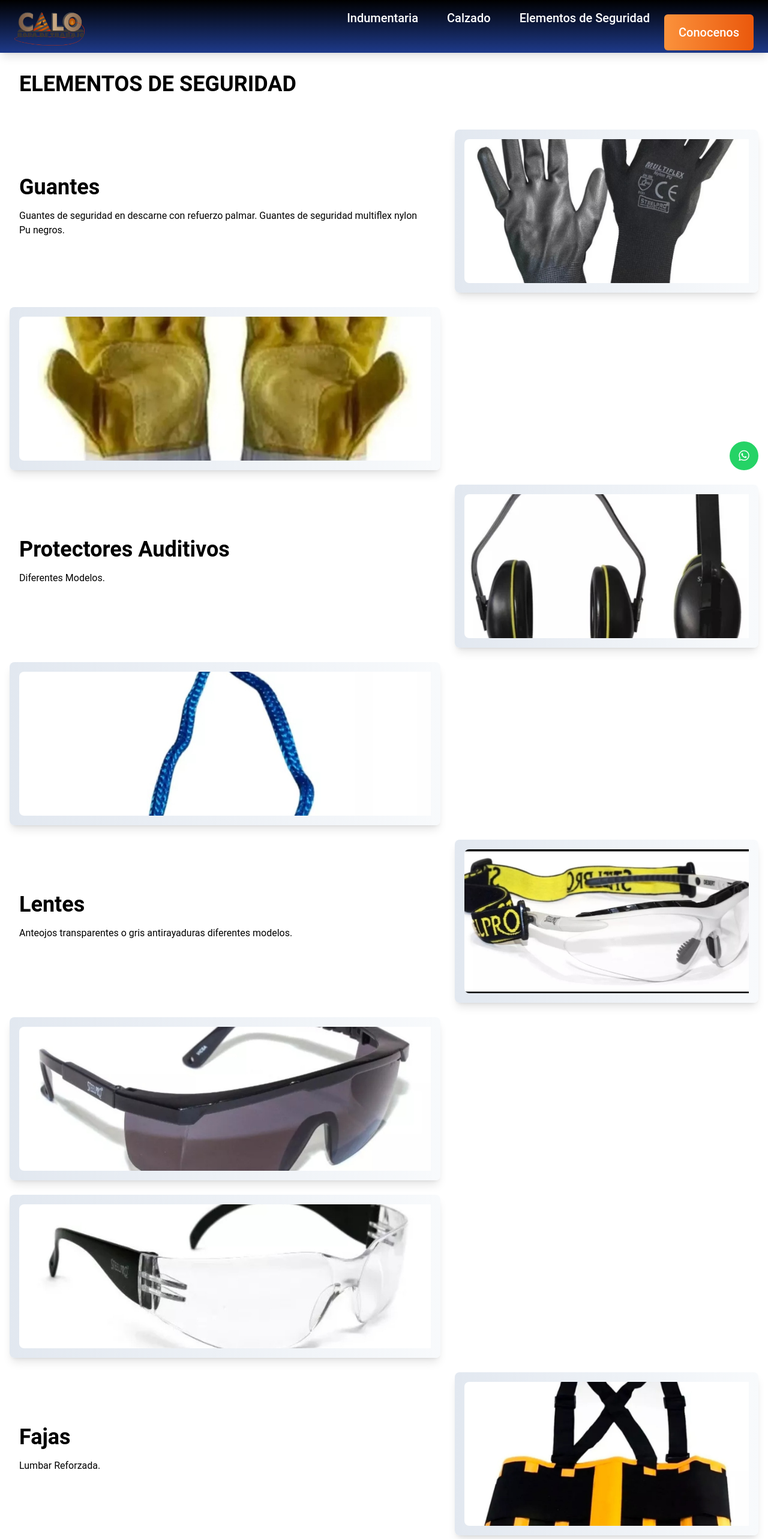
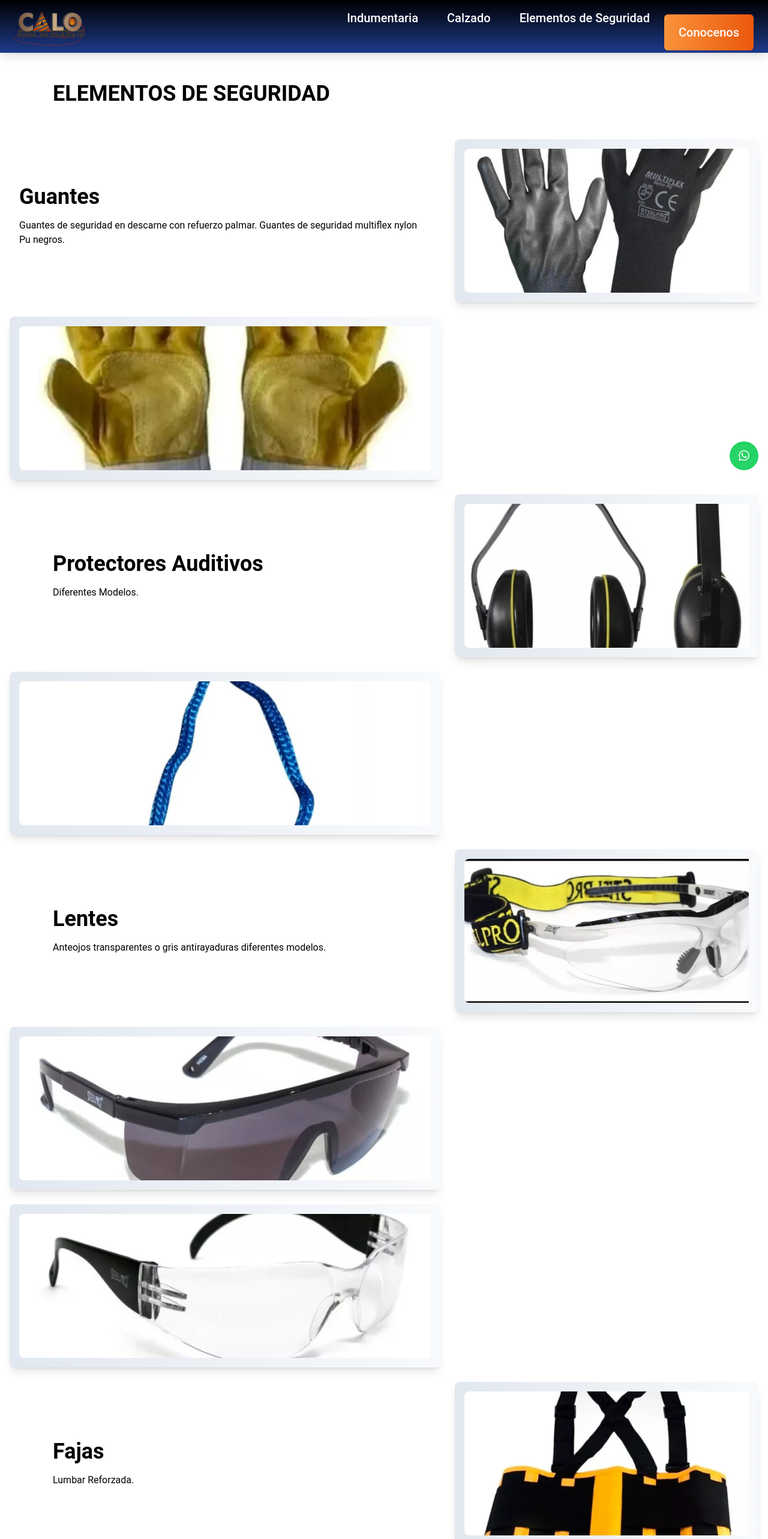
Before and after one commit to iacubdiego/calo_indumentaria_landingpage_react, a React (Create React App) app: page /Seguridad in a window 1280 px wide. Shown: the top 2566 px of the page at 60% size. Built offline with nearby package versions, Linux system fonts and the light colour scheme.

Commit message:
Update index.js

```diff
--- a/src/pages/Seguridad/index.js
+++ b/src/pages/Seguridad/index.js
@@ -20,7 +20,7 @@ export default function Seguridad() {
 
     <div className="relative p-4 grid grid-cols-4 gap-6 md:grid-cols-8 lg:grid-cols-12">
 
-    <div className="col-span-4 lg:col-span-7 flex flex-col justify-center p-4">
+    <div className="w-3/4 mx-14 mt-4 max-w-screen-xl col-span-4 lg:col-span-7 flex flex-col justify-center p-4">
         <h2 className="text-4xl font-bold mb-4">ELEMENTOS DE SEGURIDAD</h2>
       </div>
 
@@ -48,7 +48,7 @@ export default function Seguridad() {
         />
       </div>
 
-      <div className="col-span-4 lg:col-span-7 flex flex-col justify-center p-4">
+      <div className="w-3/4 mx-14 mt-4 max-w-screen-xl col-span-4 lg:col-span-7 flex flex-col justify-center p-4">
         <h2 className="text-4xl font-bold mb-4">Protectores Auditivos</h2>
         <p className="mb-4">
         Diferentes Modelos.
@@ -71,7 +71,7 @@ export default function Seguridad() {
         />
       </div>
 
-      <div className="col-span-4 lg:col-span-7 flex flex-col justify-center p-4">
+      <div className="w-3/4 mx-14 mt-4 max-w-screen-xl col-span-4 lg:col-span-7 flex flex-col justify-center p-4">
         <h2 className="text-4xl font-bold mb-4">Lentes</h2>
         <p className="mb-4">
         Anteojos transparentes o gris antirayaduras diferentes modelos.
@@ -102,7 +102,7 @@ export default function Seguridad() {
         />
       </div>
 
-      <div className="col-span-4 lg:col-span-7 flex flex-col justify-center p-4">
+      <div className="w-3/4 mx-14 mt-4 max-w-screen-xl col-span-4 lg:col-span-7 flex flex-col justify-center p-4">
         <h2 className="text-4xl font-bold mb-4">Fajas</h2>
         <p className="mb-4">
         Lumbar Reforzada.
```
